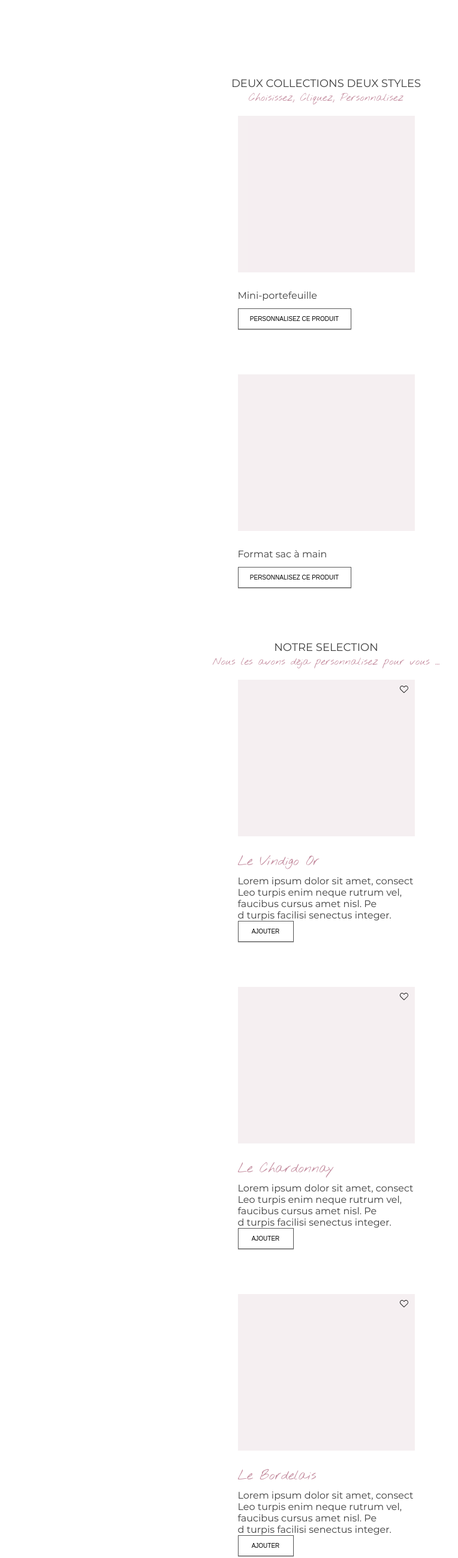
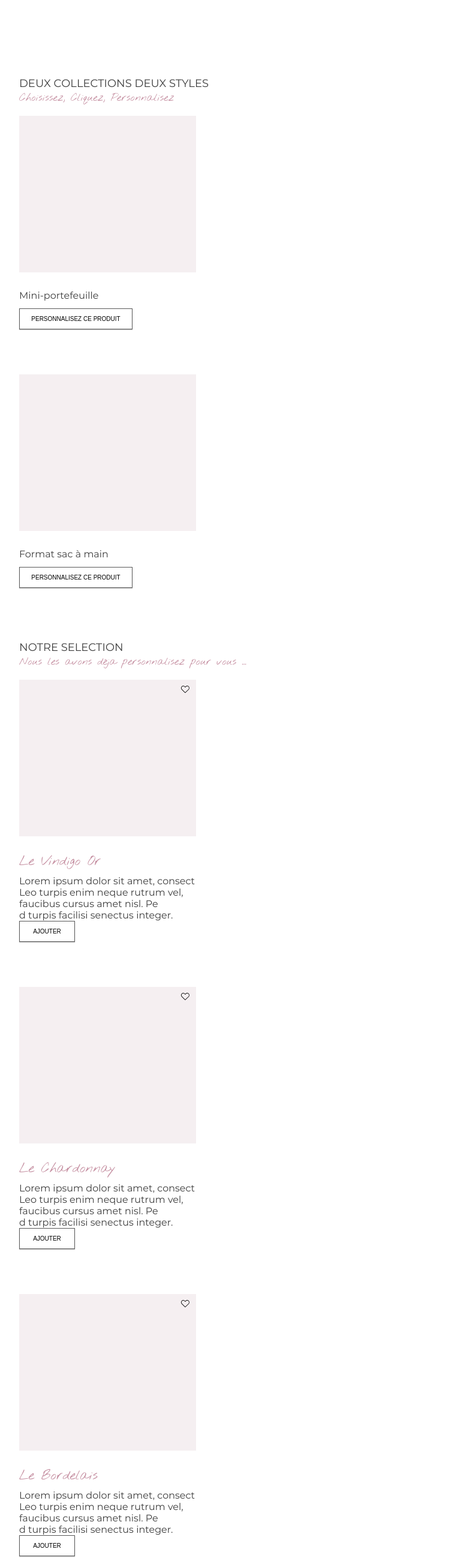
Before and after one commit to SP-Sumampow/ProjetFinDeSemestre-groupe5-WebP2022, a website built with Parcel: page src/index.html in a window 1280 px wide. Shown: the part 1580-4177 px from the top of the page at 60% size, without its empty margins (96-860 px from the left). Built offline with nearby package versions, Linux system fonts and the light colour scheme.

Commit message:
fixed problem responsive : section selection and collection

```diff
--- a/src/index.html
+++ b/src/index.html
@@ -159,7 +159,9 @@
               Redécouvrez le monde de la mode à travers
               des pièces uniques en harmonie avec vos convictions.
               </p>
-            <button class="section-article__button">Découvrir l'histoire</button>
+              <a href="article.html">
+                <button class="section-article__button">Découvrir l'histoire</button>
+              </a>
         </div>
       </section>
      </main>
--- a/src/scss/layouts/_section-collection.scss
+++ b/src/scss/layouts/_section-collection.scss
@@ -5,13 +5,14 @@
 .collection {
   margin-top: rem(90px);
   line-height: rem(19px);
-  @include flexbox(column, center, center);
+  @include flexbox(column, flex-start, left);
 
   h2 {
     text-transform: uppercase;
     color: $titleSectionCollection;
     font-family: $fontMonserrat;
     font-size: $fontSizeTitleSections;
+    text-align: left;
   }
 
   h3 {
@@ -19,6 +20,7 @@
     color: $subtitleCollectionAndSelection;
     font-family: $fontNothingCould;
     font-size: $fontSizeSubtitle;
+    text-align: left;
   }
 
   p {
--- a/src/scss/layouts/_section-event.scss
+++ b/src/scss/layouts/_section-event.scss
@@ -13,6 +13,8 @@
     color: $titleSectionCollection;
     font-family: $fontMonserrat;
     font-size: $fontSizeTitleSections;
+    text-align: left;
+
   }
 }
 
--- a/src/scss/layouts/_section-selection.scss
+++ b/src/scss/layouts/_section-selection.scss
@@ -3,7 +3,7 @@
 }
 
 .selection {
-  @include flexbox(column, center, center);
+  @include flexbox(column, flex-start, left);
   margin-top: rem(90px);
   line-height: rem(19px);
 
```
